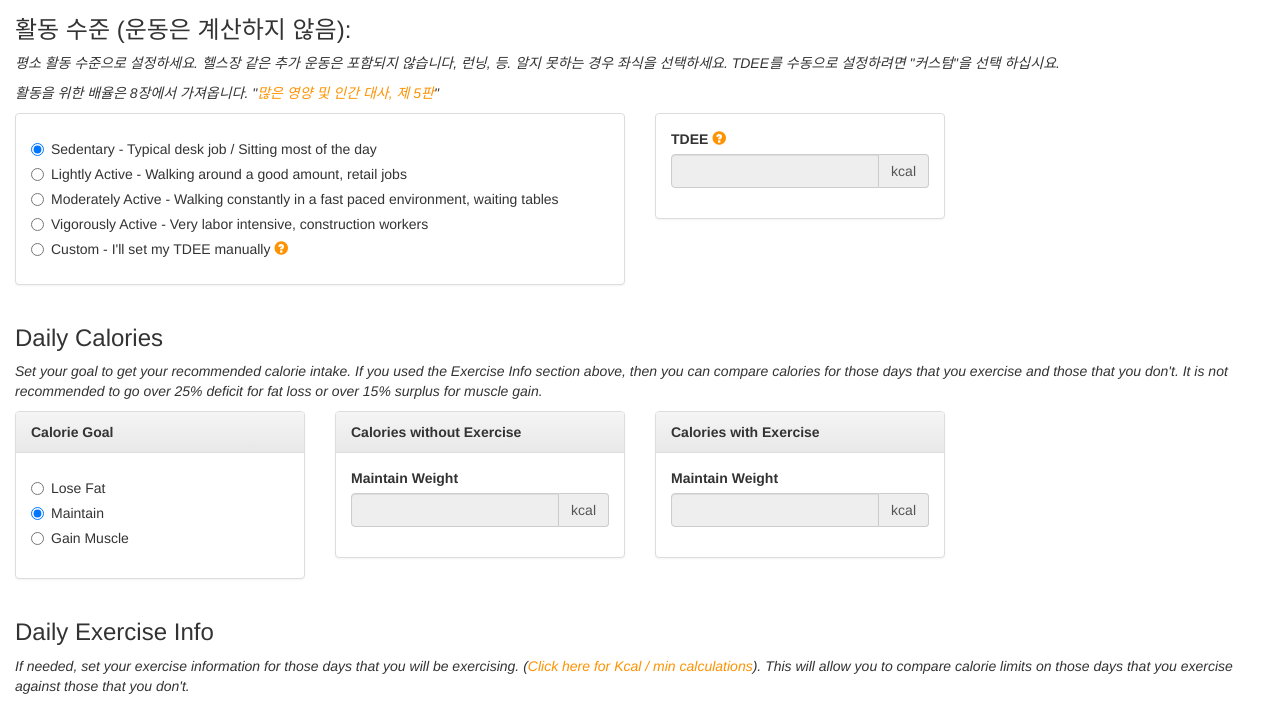
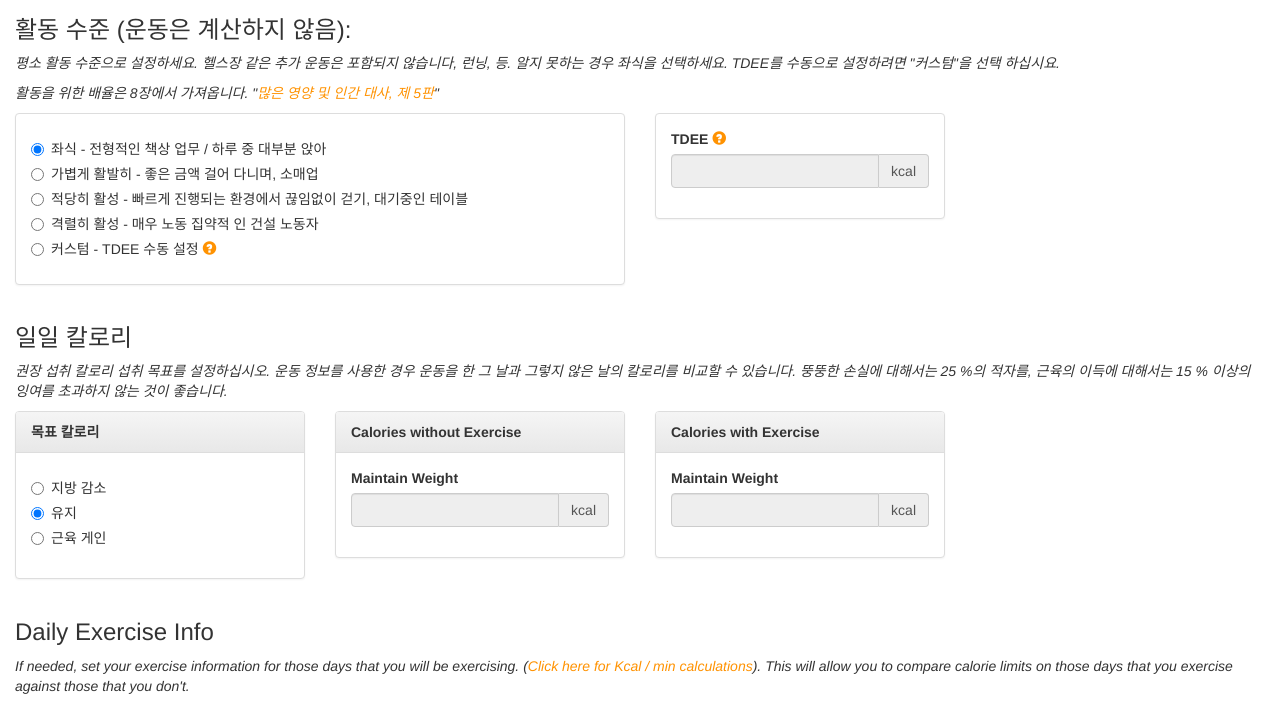
Before and after one commit to rlfud3119/kecalcko, a plain HTML site: page index.html in a window 1280 px wide. Shown: the part 468-1171 px from the top of the page. Drawn offline with nearby package versions, Linux system fonts and the light colour scheme.

Commit message:
번역 ver 4

```diff
--- a/index.html
+++ b/index.html
@@ -507,15 +507,15 @@
 <div class="panel panel-default">
 <div class="panel-body">
 <div class="radio"><label><input type="radio" name="activitylevel" value="1.00" checked="">
-Sedentary - Typical desk job / Sitting most of the day</label></div>
-<div class="radio"><label><input type="radio" name="activitylevel" value="1.12"> Lightly
-Active - Walking around a good amount, retail jobs</label></div>
-<div class="radio"><label><input type="radio" name="activitylevel" value="1.26"> Moderately
-Active - Walking constantly in a fast paced environment, waiting tables</label></div>
-<div class="radio"><label><input type="radio" name="activitylevel" value="1.47"> Vigorously
-Active - Very labor intensive, construction workers</label></div>
-<div class="radio"><label><input type="radio" name="activitylevel" value="1"> Custom - I'll
-set my TDEE manually <span class="glyphicon glyphicon-question-sign" data-toggle="popover" data-placement="top" data-html="true" data-content="Set this information in the 'Daily Exercise Info' section and follow the calories under 'Daily calories with exercise'." data-original-title="" title=""></span></label>
+좌식 - 전형적인 책상 업무 / 하루 중 대부분 앉아</label></div>
+<div class="radio"><label><input type="radio" name="activitylevel" value="1.12"> 가볍게
+활발히 - 좋은 금액 걸어 다니며, 소매업</label></div>
+<div class="radio"><label><input type="radio" name="activitylevel" value="1.26"> 적당히
+활성 - 빠르게 진행되는 환경에서 끊임없이 걷기, 대기중인 테이블</label></div>
+<div class="radio"><label><input type="radio" name="activitylevel" value="1.47"> 격렬히
+활성 - 매우 노동 집약적 인 건설 노동자</label></div>
+<div class="radio"><label><input type="radio" name="activitylevel" value="1"> 커스텀 -
+TDEE 수동 설정 <span class="glyphicon glyphicon-question-sign" data-toggle="popover" data-placement="top" data-html="true" data-content="Set this information in the 'Daily Exercise Info' section and follow the calories under 'Daily calories with exercise'." data-original-title="" title=""></span></label>
 </div>
 </div>
 </div>
@@ -542,22 +542,20 @@ set my TDEE manually <span class="glyphicon glyphicon-question-sign" data-toggle
 
 <div class="row">
 <div class="col-md-12">
-<h3>Daily Calories</h3>
-<p class="section-help">Set your goal to get your recommended calorie intake. If you used the Exercise Info
-section above, then you can compare calories for those days that you exercise and those that you don't.
-It is not recommended to go over 25% deficit for fat loss or over 15% surplus for muscle gain.</p>
+<h3>일일 칼로리</h3>
+<p class="section-help">권장 섭취 칼로리 섭취 목표를 설정하십시오. 운동 정보를 사용한 경우
+운동을 한 그 날과 그렇지 않은 날의 칼로리를 비교할 수 있습니다.
+뚱뚱한 손실에 대해서는 25 %의 적자를, 근육의 이득에 대해서는 15 % 이상의 잉여를 초과하지 않는 것이 좋습니다.</p>
 <div class="row">
 <div class="col-lg-3 col-md-4">
 <div class="panel panel-default">
-<div class="panel-heading"><strong>Calorie Goal</strong></div>
+<div class="panel-heading"><strong>목표 칼로리</strong></div>
 <div class="panel-body">
 <div class="form">
 <div class="form-group">
-<div class="radio"><label><input type="radio" name="goal" value="lose"> Lose
-Fat</label></div>
-<div class="radio"><label><input type="radio" name="goal" value="maintain" checked="">
-Maintain</label></div>
-<div class="radio"><label><input type="radio" name="goal" value="gain"> Gain Muscle</label>
+<div class="radio"><label><input type="radio" name="goal" value="lose"> 지방 감소</label></div>
+<div class="radio"><label><input type="radio" name="goal" value="maintain" checked="">유지</label></div>
+<div class="radio"><label><input type="radio" name="goal" value="gain"> 근육 게인</label>
 </div>
 </div>
 <div class="form-group hide_deficit" style="display: none;">
```
